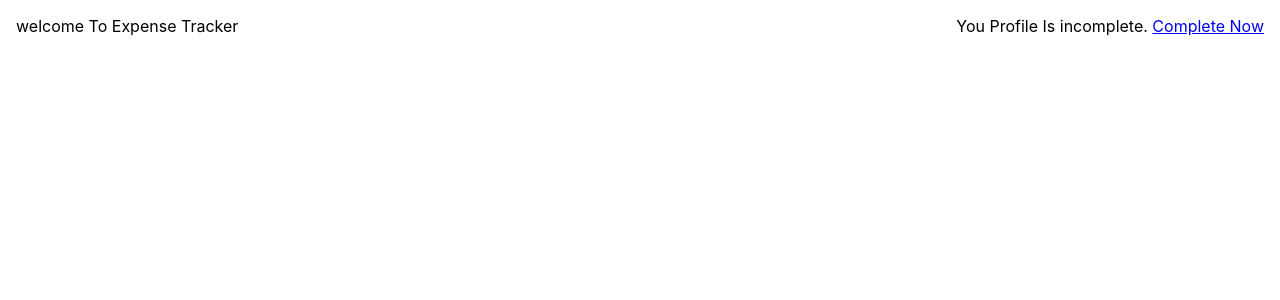
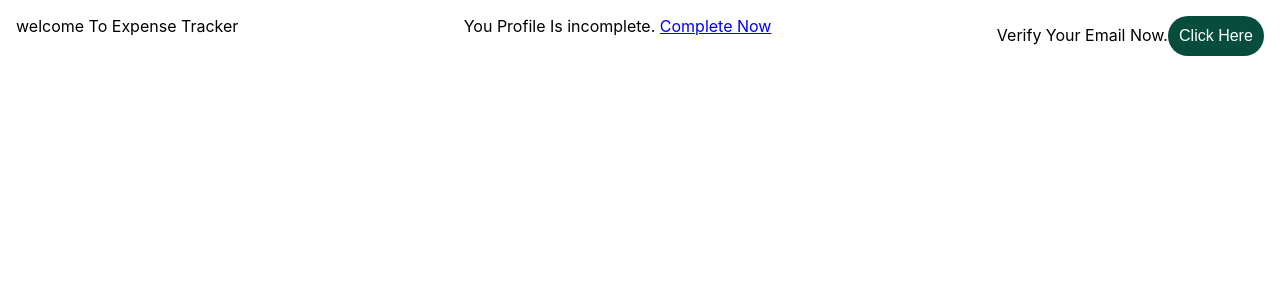
Before and after one commit to Shubh1028/expense-tracker-new, a React (Create React App) app: page /home in a window 1280 px wide. Shown: the top 300 px of the page. Built offline with nearby package versions, Linux system fonts and the light colour scheme.

Commit message:
Email Verification Done

```diff
--- a/src/App.js
+++ b/src/App.js
@@ -11,6 +11,9 @@ function App() {
   return (
     <Fragment>
       <Switch>
+        <Route path='/' exact>
+          <Login/>
+        </Route>
       <Route path='/signup'>
           <SignUp />
       </Route>
@@ -24,8 +27,6 @@ function App() {
        <UpdateProfile />
        </Route>
        </Switch>
-
-
     </Fragment>
 
   );
--- a/src/components/pages/Home.js
+++ b/src/components/pages/Home.js
@@ -3,11 +3,34 @@ import {NavLink} from 'react-router-dom';
 
 import './Home.css'
 const Home = () => {
+    const verifyEmailHandler = () => {
+        fetch('https://identitytoolkit.googleapis.com/v1/accounts:sendOobCode?key=AIzaSyAdJZauQNFCHPG1PLjvZcjucdQn4HiktL0', {
+            method: 'POST',
+            body: JSON.stringify({
+                requestType: "VERIFY_EMAIL",
+                idToken: localStorage.getItem('token')
+            }),
+            headers:{
+                'Content-Type': 'application/json'
+             }
+        })
+        .then((res) => {
+            if(res.ok) {
+            res.json().then(data => console.log(data))
+            } else {
+                res.json().then(data => {
+                    alert(data.error.message);
+                  });
+            }
+        })
+
+    }
     return (
         <Fragment>
         <div className='home-container'>
             <div>welcome To Expense Tracker</div>
             <div>You Profile Is incomplete. <NavLink to='./updateProfile'>Complete Now</NavLink></div>
+            <div>Verify Your Email Now.<button onClick={verifyEmailHandler}> Click Here</button></div>
         </div>
         </Fragment>
     )
```
